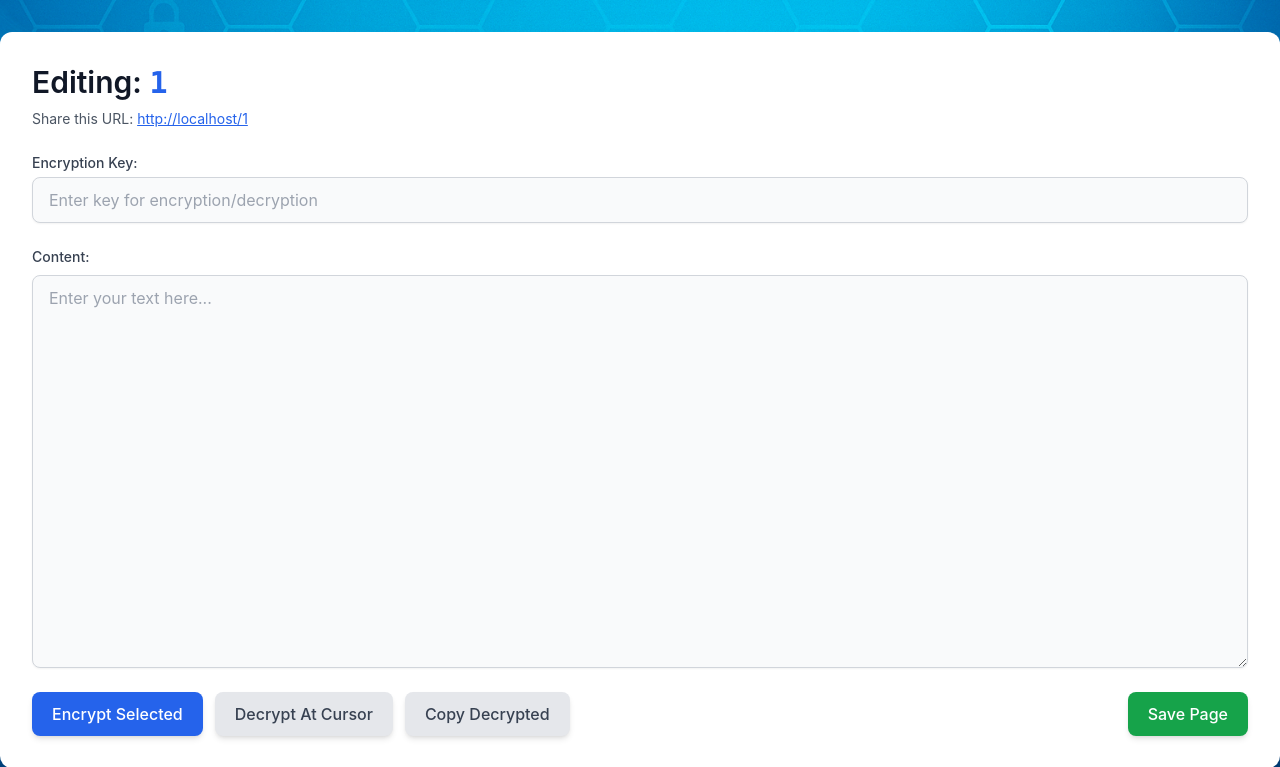
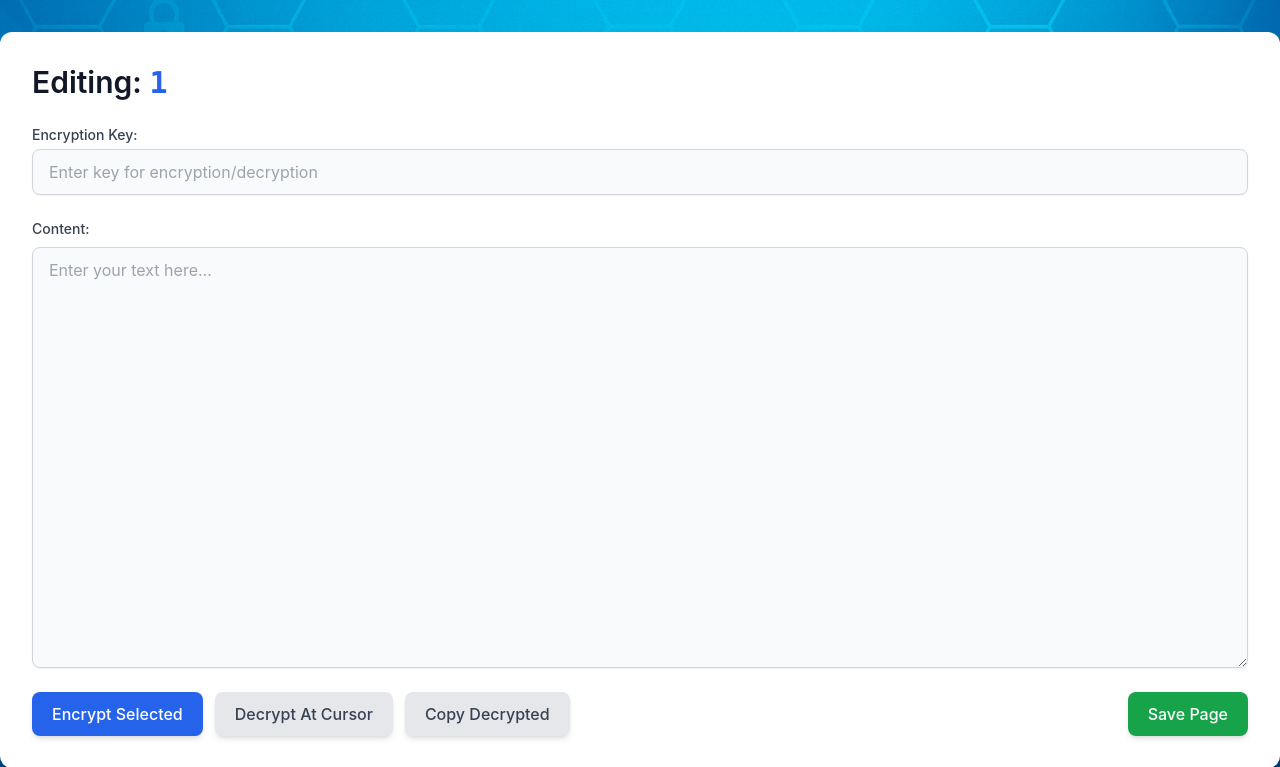
Before and after one commit to DG1001/cryptpad, a Flask app: template templates/editor.html in a window 1280 px wide. Shown: the top 767 px of the page. Run offline with Flask 2, Linux system fonts and the light colour scheme; the template is opened without the code that fills it: most values are stand-ins (such as "Sample title", 1, 10 or a date in 2020); some libraries are stand-ins or nearby versions.

Commit message:
refactor(editor): remove URL sharing feature from editor template
Removed the section that displayed the shareable URL for the page being edited. This change simplifies the user interface by eliminating extraneous information that was not central to the editing experience, focusing instead on the task at hand. No functionality is affected aside from the removal of the URL display.

```diff
--- a/templates/editor.html
+++ b/templates/editor.html
@@ -21,12 +21,6 @@
     <div class="bg-white p-6 sm:p-8 rounded-xl shadow-2xl flex flex-col flex-grow">
         <div class="mb-6">
             <h1 class="text-2xl sm:text-3xl font-semibold text-gray-900">Editing: <span class="font-mono text-blue-600">{{ page_id }}</span></h1>
-            <p class="mt-2 text-sm text-gray-600">
-                Share this URL:
-                <a href="{{ url_for('editor', page_id=page_id, _external=True) }}" class="text-blue-600 hover:text-blue-700 underline">
-                    {{ url_for('editor', page_id=page_id, _external=True) }}
-                </a>
-            </p>
         </div>
 
         <div class="mb-6">
```
